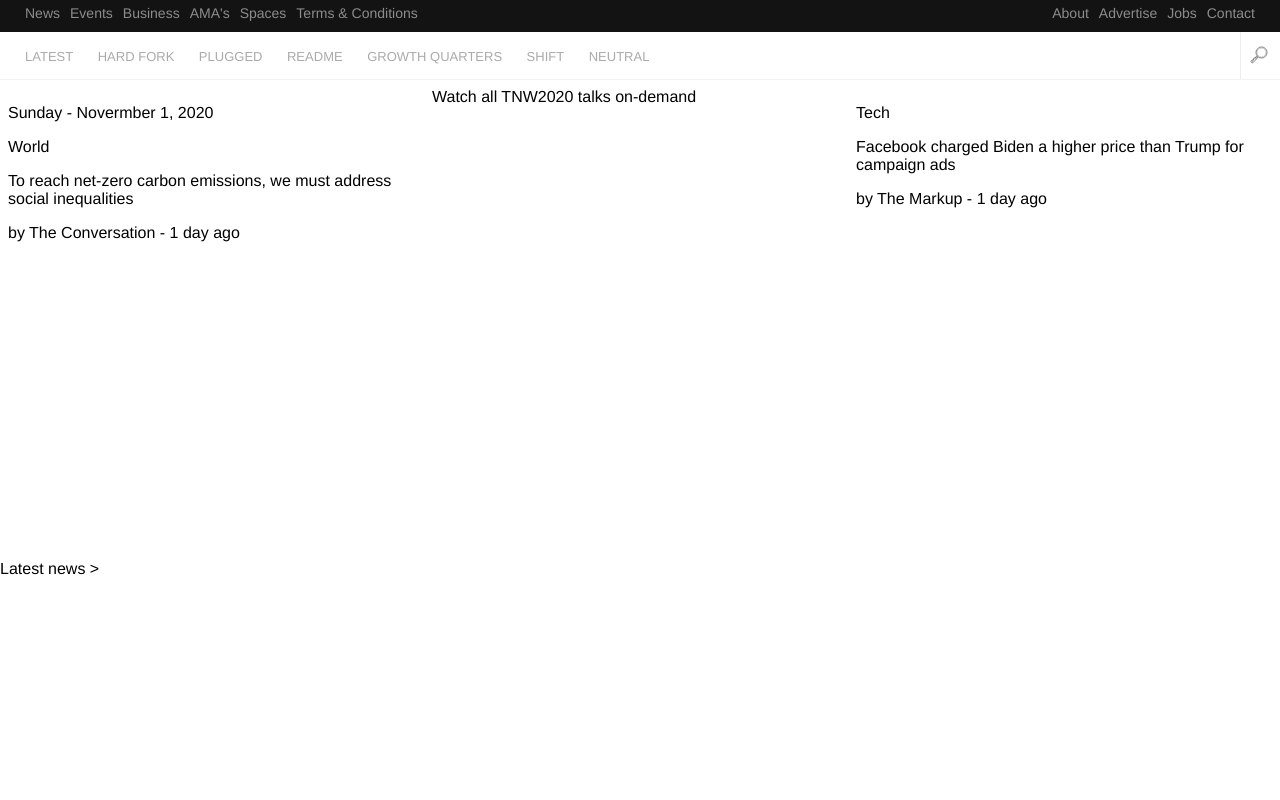
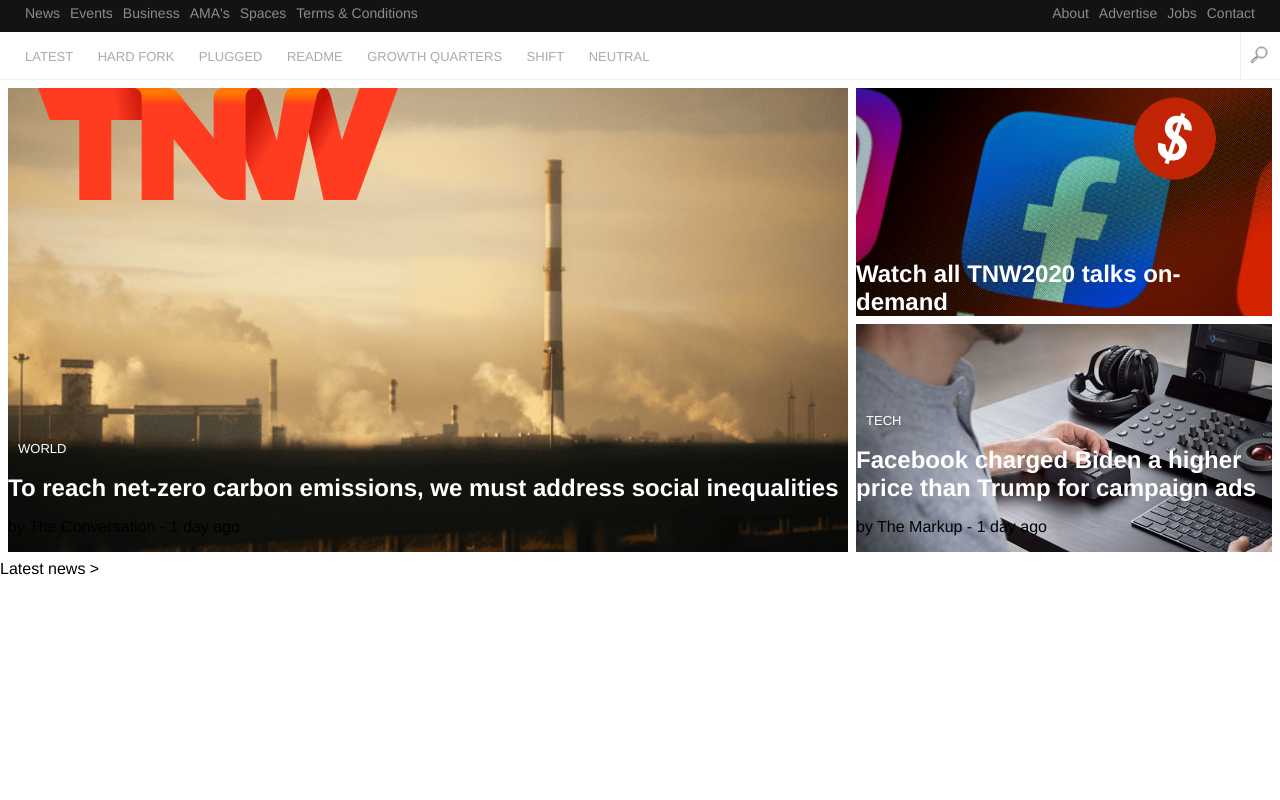
Before and after one commit to noLakes/the-next-web-clone, a plain HTML site: page index.html in a window 1280 px wide. Shown: the top 800 px of the page. Drawn offline with Linux system fonts and the light colour scheme.

Commit message:
formatting for article containers

```diff
--- a/index.html
+++ b/index.html
@@ -48,18 +48,22 @@
 
     <div id='big-article-container'>
       <div class="big-article" id='main'>
-        <p>Sunday - Novermber 1, 2020</p>
-        <p>World</p>
-        <a href="">To reach net-zero carbon emissions, we must address social inequalities</a>
-        <p>by The Conversation - 1 day ago</p>
+        <div id='logo-container'>
+          <img id='logo' src="images/the-next-web-tnw-logo-svg-vector.svg" alt="tnw-logo">
+        </div>
+        <div>
+          <p class='category'>World</p>
+          <a href="">To reach net-zero carbon emissions, we must address social inequalities</a>
+          <p class="footer-tag">by The Conversation - 1 day ago</p>
+        </div>
       </div>
       <div class="big-article" id="second">
         <a href="">Watch all TNW2020 talks on-demand</a>
       </div>
       <div class="big-article" id="third">
-        <p>Tech</p>
+        <p class='category'>Tech</p>
         <a href="">Facebook charged Biden a higher price than Trump for campaign ads</a>
-        <p>by The Markup - 1 day ago</p>
+        <p class="footer-tag">by The Markup - 1 day ago</p>
       </div>
     </div>
 
--- a/style.css
+++ b/style.css
@@ -133,3 +133,60 @@
   column-gap: 8px;
   row-gap: 8px;
 }
+
+.big-article {
+  display: flex;
+  flex-direction: column;
+  justify-content: flex-end;
+  width: 100%;
+  background-color: lightblue;
+}
+
+.big-article#main {
+  grid-row: 1 / 3;
+  grid-column: 1 / 3;
+  background-image: url(images/smoke-stack.png);
+  background-repeat: no-repeat;
+  background-size: cover;
+}
+
+.big-article#second {
+  grid-row: 1 / 1;
+  grid-column: 3 / 4;
+  background-image: url(images/facebook.png);
+  background-repeat: no-repeat;
+  background-size: cover;
+}
+
+.big-article#third {
+  grid-row: 2 / 2;
+  grid-column: 3 / 4;
+  background-image: url(images/Tourbox-796x398.jpg);
+  background-repeat: no-repeat;
+  background-size: cover;
+}
+
+#main {
+  justify-content: space-between;
+}
+
+#main img {
+  width: 50%;
+  max-width: 520px;
+  max-height: 112px;
+}
+
+.big-article a {
+  color: #ffffff;
+  font-weight: 800;
+  font-size: 24px;
+}
+
+.big-article .category {
+  color: white;
+  text-transform: uppercase;
+  padding: 5px 10px;
+  font-size: 13px;
+  font-weight: 500;
+  letter-spacing: .001em;
+}
```
Also changed, not shown: images/Tourbox-796x398.jpg (added), images/facebook.png (added), images/the-next-web-tnw-logo-svg-vector.svg (added), 1 other file.
